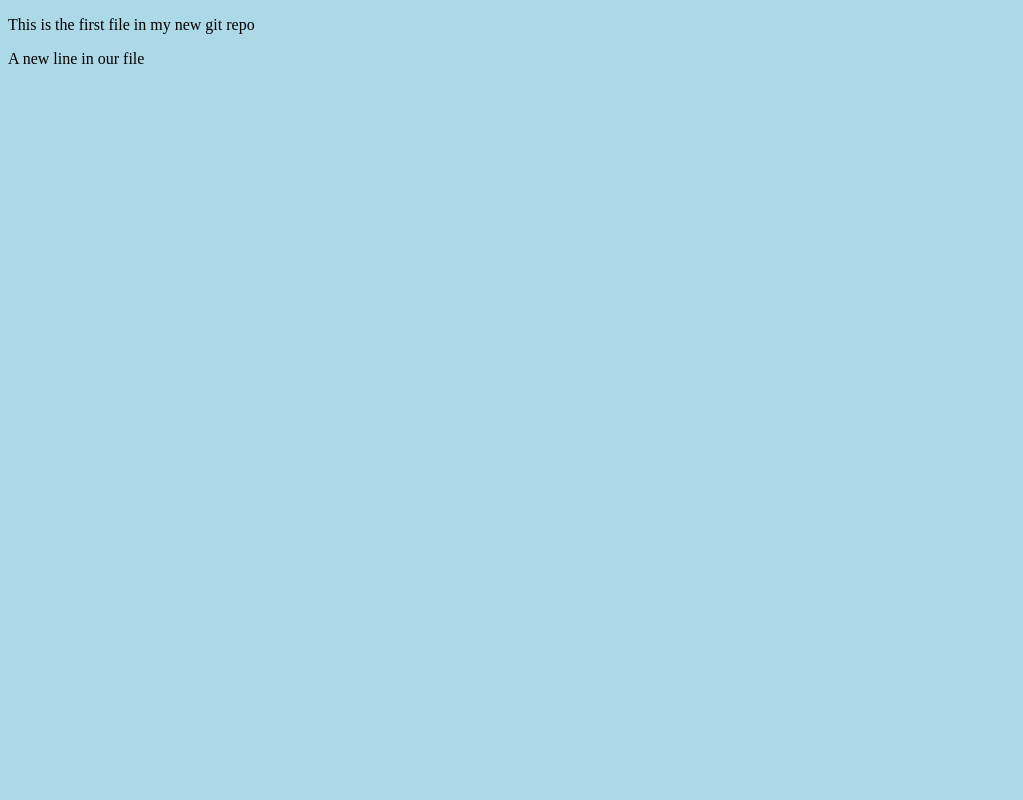
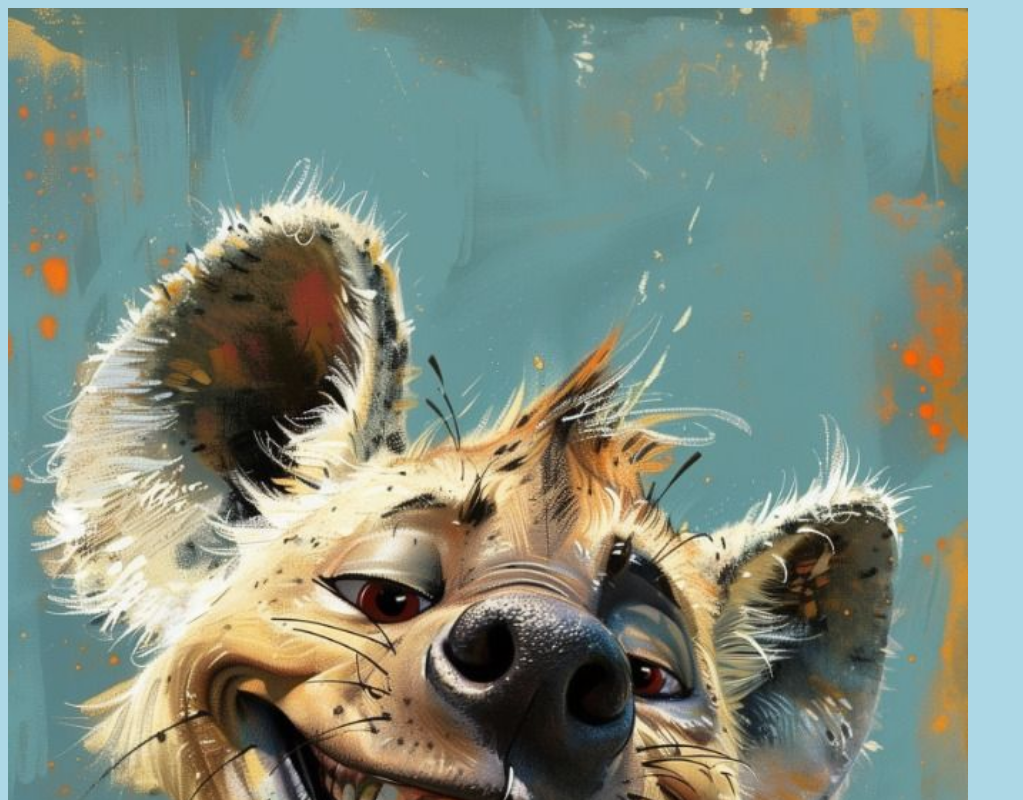
Before and after one commit to catchmeinreal-life/tests-mocha, a plain HTML site: page index.html in a window 1280 px wide. Shown: the top 800 px of the page, without its empty margins (0-1023 px from the left). Drawn offline with Linux system fonts and the light colour scheme; files whose address does not match are found by name.

Commit message:
added image to Hello World

```diff
--- a/index.html
+++ b/index.html
@@ -7,6 +7,10 @@
     <link rel="stylesheet" href="bluestyle.css">
 </head>
 <body>
+    <div>
+        <img src="C:\Users\Administrator\Desktop\web\images\Whimsical Hyena.jpg" alt="hello wrld from space"
+        style="width: 100%;max-width: 960px;">
+    </div>
     <p>This is the first file in my new git repo</p>
     <p>A new line in our file</p>
 </body>
```
Also changed, not shown: images/Whimsical Hyena.jpg (added).
